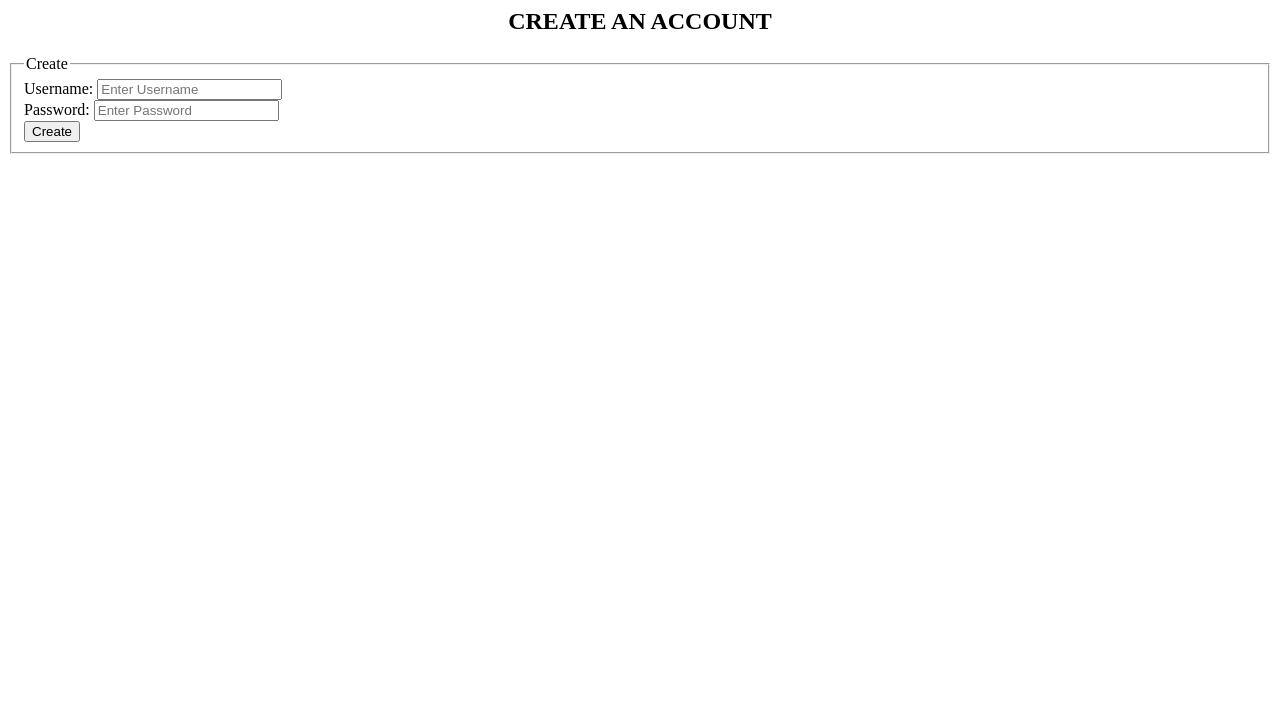
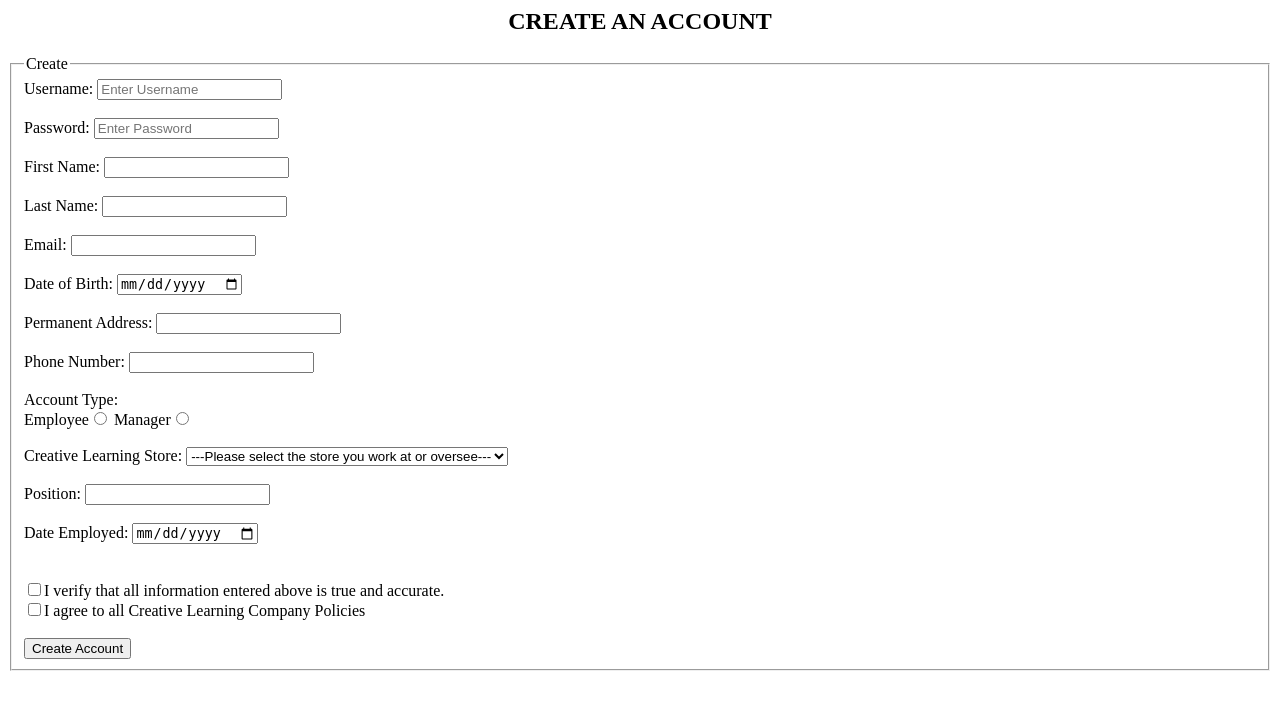
Before and after one commit to francis-ohara/intro-to-php, a PHP site: page /signup.php in a window 1280 px wide. Shown: the top 710 px of the page. Run offline with PHP 8.4, Linux system fonts and the light colour scheme.

Commit message:
update project: creative_learning

```diff
--- /dev/null
+++ b/creative-learning/main-manager.php
@@ -0,0 +1,5 @@
+<?php
+?>
+<h1>Welcome to the Main Manager Page!</h1>
+<?php
+echo "You are most welcome,".$_GET["username"]."!";
--- a/creative-learning/main-mgt.php
+++ /dev/null
@@ -1 +0,0 @@
-<?php
--- a/creative-learning/signup.php
+++ b/creative-learning/signup.php
@@ -1,17 +1,99 @@
-<?php ?>
 <h2 style="text-align: center"> CREATE AN ACCOUNT</h2>
+<?php
+if (isset($_POST["create"])) {
+    $is_created = create_account();
+    if ($is_created)
+        echo "<h4>Account Created Successfully! Click <a href='login.php'>here</a> to go to Log in!</h4>";
+    else echo "<h4>Account Creation Failed! Try Again!></h4>";
+} ?>
+
 <form action="" method="post">
     <fieldset>
         <legend>Create</legend>
         <label>Username: <input type="text" id="username" name="username"
                                 value="<?php echo count($_POST) > 0 ? $_POST["username"] : "" ?>"
                                 placeholder="Enter Username" required></label>
-        <br>
+        <br><br>
         <label>Password: <input type="password" id="password" name="password"
                                 value="<?php echo count($_POST) > 0 ? $_POST["password"] : "" ?>"
                                 placeholder="Enter Password" required></label>
         <br>
-        <button type="submit" name="signup" formaction="login.php">Create</button>
+        <br>
+
+        <label>First Name: <input type="text" id="first-name" name="first-name" required></label>
+        <br>
+        <br>
+        <label>Last Name: <input type="text" id="last-name" name="last-name" required></label>
+        <br><br>
+        <label>Email: <input type="email" id="email" name="email" required></label>
+        <br>
+        <br>
+        <label>Date of Birth: <input type="date" id="date-of-birth" name="date-of-birth" required></label>
+        <br>
+        <br>
+        <label>Permanent Address: <input type="text" id="permanent-address" name="permanent-address" required></label>
+        <br>
+        <br>
+        <label>Phone Number: <input type="tel" id="phone-number" name="phone-number" required pattern="[0-9]{9,12}"
+                                    title="Begin with 3-digit country code without +, and don't include leading 0."></label>
+        <br><br>
+        <div>
+            Account Type: <br>
+            <label>Employee<input type="radio" id="employee" name="account-type" value="employee" required></label>
+            <label>Manager<input type="radio" id="manager" name="account-type" value="manager"></label>
+        </div>
+        <br>
+        <label> Creative Learning Store:
+            <select id="store" name="store" required>
+                <option value="">---Please select the store you work at or oversee---</option>
+                <option value="store_1">Store A</option>
+                <option value="store_2">Store B</option>
+                <option value="store_3">Store C</option>
+                <option value="store_4">Store D</option>
+                <option value="store_5">Store E</option>
+                <option value="store_6">Store F</option>
+            </select>
+        </label>
+        <br><br>
+        <label>Position: <input type="text" id="position" name="position" required></label>
+        <br><br>
+        <label> Date Employed: <input type="date" id="date-employed" name="date-employed" required></label>
+        <br><br>
+        <br>
+        <label><input type="checkbox" required>I verify that all information entered above is true and accurate.</label>
+        <br
+        <br>
+        <label><input type="checkbox" required>I agree to all Creative Learning Company Policies</label>
+        <br><br>
+        <button type="submit" name="create">Create Account</button>
         <br>
     </fieldset>
 </form>
+
+
+<?php
+function create_account()
+{
+    $conn = new mysqli("localhost", "root", "password", "creative_learning");
+    $Username = $_POST["username"];
+    $Email = $_POST["email"];
+    $Password = $_POST["password"];
+    $FirstName = $_POST["first-name"];
+    $LastName = $_POST["last-name"];
+    $DateOfBirth = $_POST["date-of-birth"];
+    $PermanentAddress = $_POST["permanent-address"];
+    $PhoneNumber = $_POST["phone-number"];
+    $DateEmployed = $_POST["date-employed"];
+    $Position = $_POST["position"];
+    $Store = $_POST["store"];
+    $table = $_POST["account-type"] == "employee" ? "Employees" : "Managers";
+    $column11 = $_POST["account-type"] == "employee" ? "JobTitle" : "Position";
+    $column9 = $_POST["account-type"] == "employee" ? "StoreOfEmployment" : "StoreOfManagement";
+
+    $query = "INSERT INTO " . $table . "(Username, Email, Password,FirstName,LastName,DateOfBirth,PermanentAddress,PhoneNumber,DateEmployed," . $column11 . ", " . $column9 . ")
+                VALUES ('" . $Username . "', '" . $Email . "', '" . $Password . "', '" . $FirstName . "','" . $LastName . "', '" . $DateOfBirth . "', '" . $PermanentAddress . "', '" . $PhoneNumber . "', '" . $DateEmployed . "', '" . $Position . "', '" . $Store . "' );
+   ";
+    return $conn->query($query);
+}
+
+?>
```
Also changed, not shown: creative-learning/login.php (+20 -8 lines), creative-learning/main-employee.php (+20 -2 lines), 2 other files.
